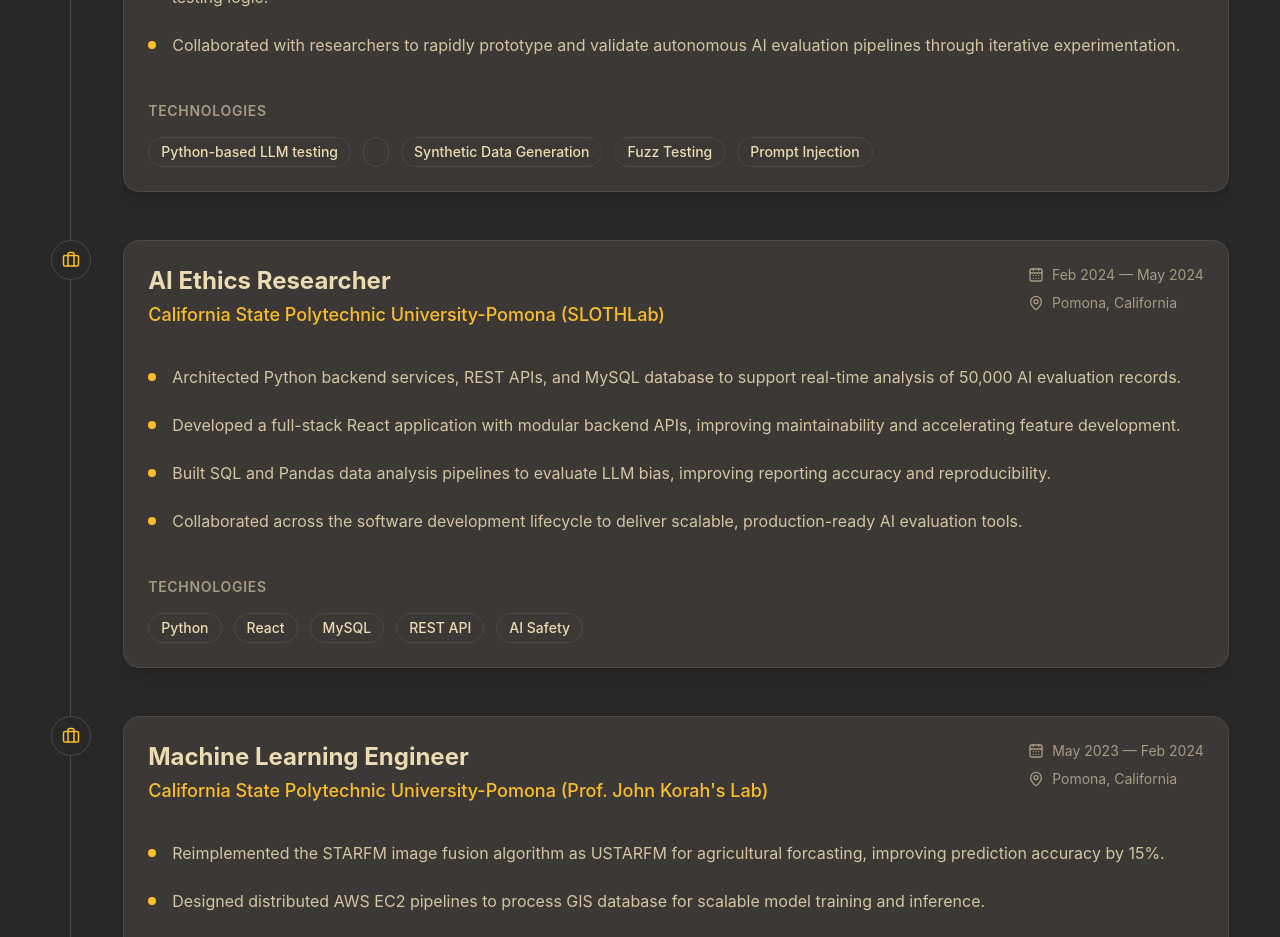
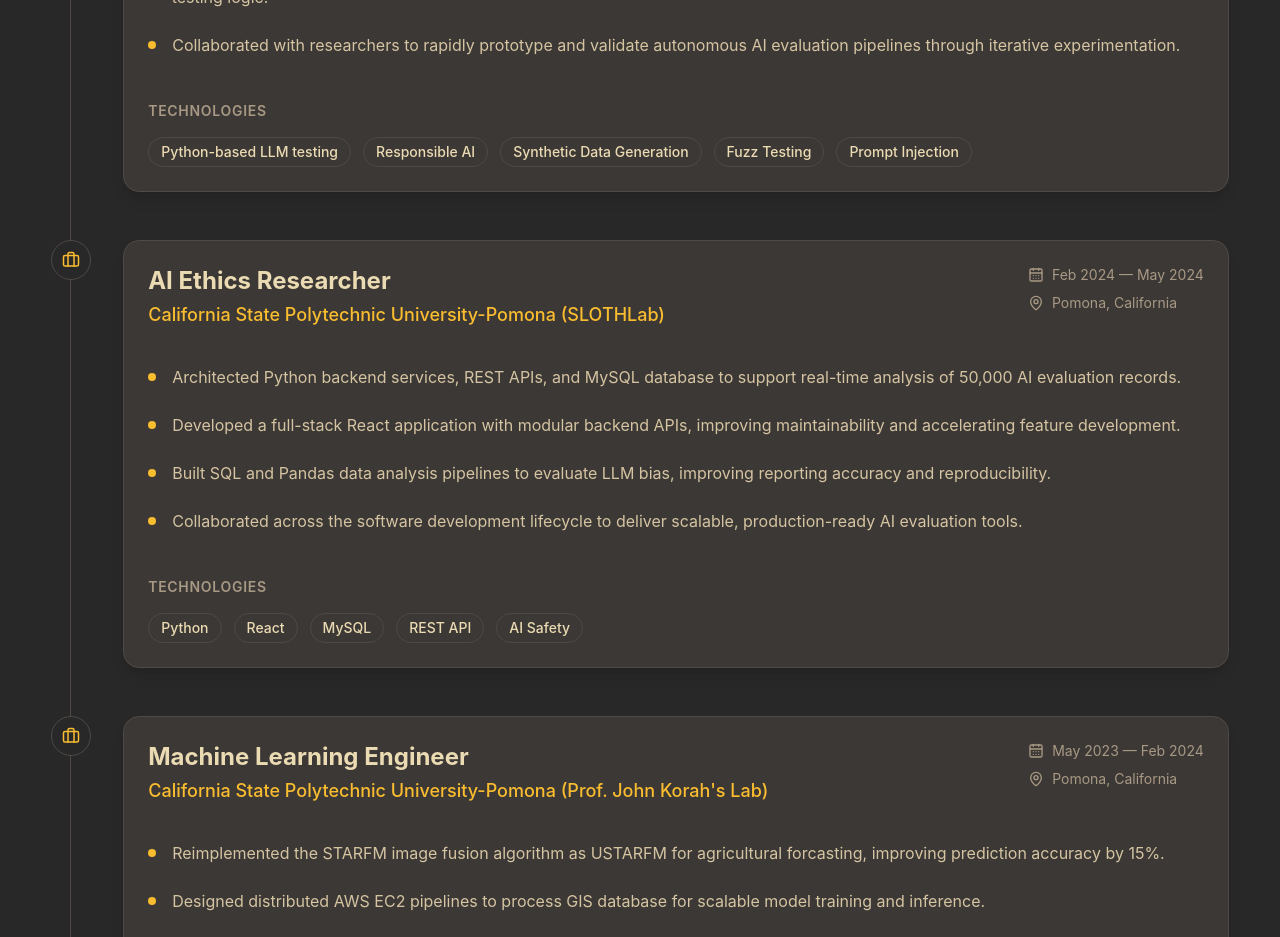
Before and after one commit to Priyanshu-Shekhar/Priyanshu-Shekhar.github.io, a React (Vite) app: page / in a window 1280 px wide. Shown: the part 3140-4077 px from the top of the page. Built offline with nearby package versions, Linux system fonts and the light colour scheme.

Commit message:
Update experience.ts

```diff
--- a/src/data/experience.ts
+++ b/src/data/experience.ts
@@ -18,7 +18,7 @@
 
     technologies: [
       "Python-based LLM testing",
-      "",
+      "Responsible AI",
       "Synthetic Data Generation",
       "Fuzz Testing",
       "Prompt Injection",
```
